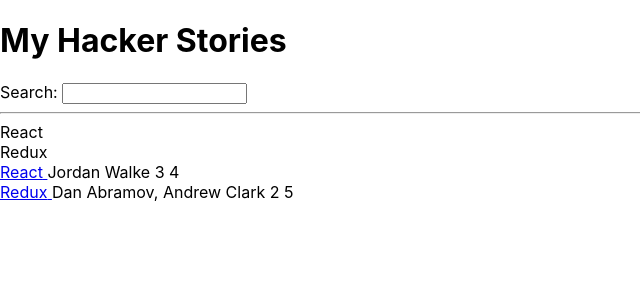
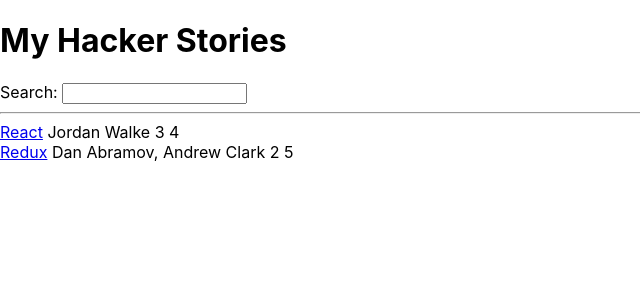
Before and after one commit to Scorti-Paul/hackers-stories, a React (Create React App) app: page / in a window 1280 px wide. Shown: the top 300 px of the page, without its empty margins (0-640 px from the left). Built offline with nearby package versions, Linux system fonts and the light colour scheme.

Commit message:
complete Meet another React Component section

```diff
--- a/src/App.js
+++ b/src/App.js
@@ -39,24 +39,26 @@
       <input type="text" id="search" />
 
       <hr></hr>
-      {list.map(function (item, index) {
-        return <div key={index}>{item.title}</div>
-      })}
 
-      {list.map(item => (
+      <List></List>
+    </div>
+  );
+}
 
+function List() {
+  return list.map(item => (
     <div key={item.objectID}>
       <span>
-            <a href={item.url}>{item.title} </a>
+        <a href={item.url}>{item.title}</a>
       </span>
-          <span>{item.author} </span>
+      <span> {item.author} </span>
       <span>{item.num_comment} </span>
       <span>{item.points} </span>
     </div>
   )
-      )}
-    </div>
-  );
+  )
 }
 
+
+
 export default App;
```
Lines whose indentation alone changed are shown as unchanged.
